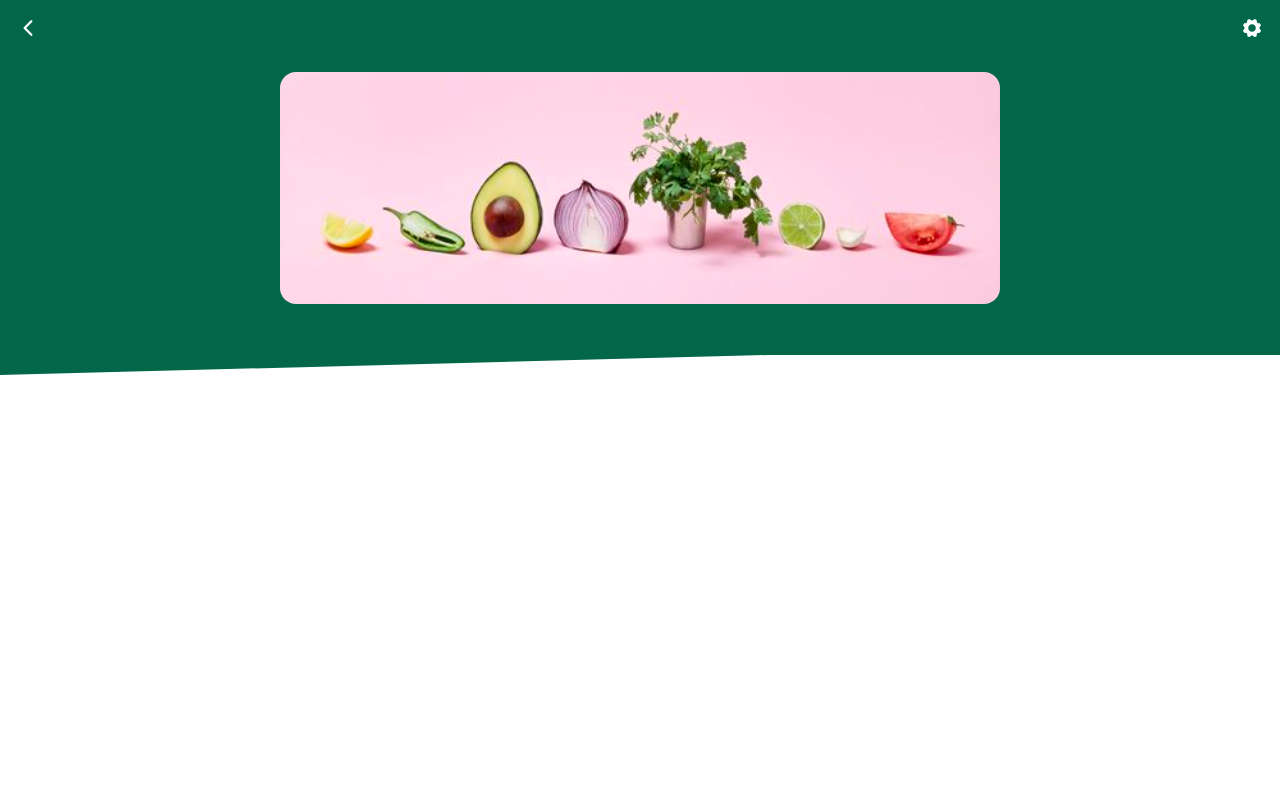
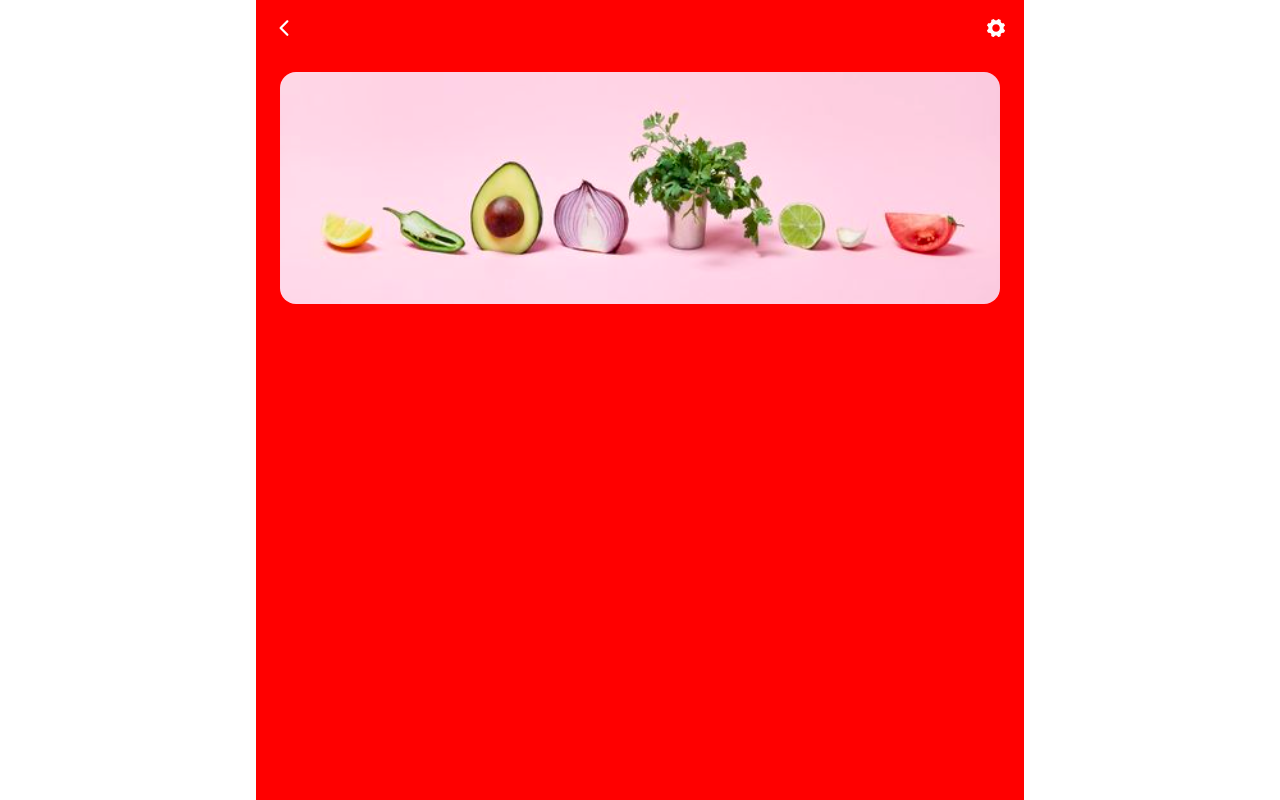
Before and after one commit to Abdulrauf10/freshood-test, a Next.js app: page /merchant/product in a window 1280 px wide. Built offline with nearby package versions, Linux system fonts and the light colour scheme.

Commit message:
fix layout

```diff
--- a/src/app/merchant/layout.tsx
+++ b/src/app/merchant/layout.tsx
@@ -14,9 +14,11 @@ export default function RootLayout({
     children: React.ReactNode
 }>) {
     return (
-        <Box position={"relative"}>
+        <Flex justifyContent={"center"} h={"100vh"}>
+            <Box position={"relative"} maxW={"768px"} minW={"768px"} bgColor={"red"}>
 
                 {children}
-        </Box>
+            </Box>
+        </Flex>
     )
 }
```
